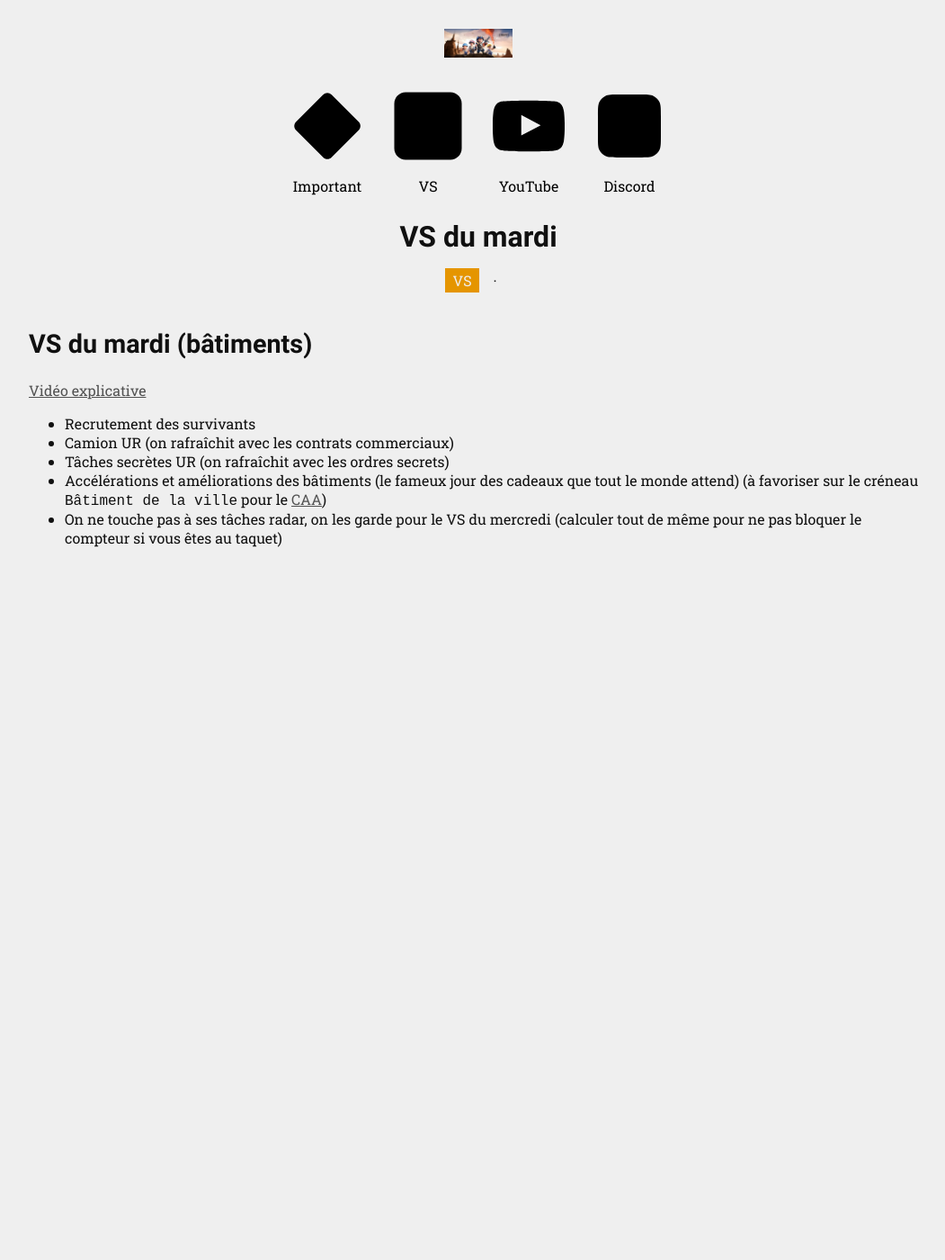
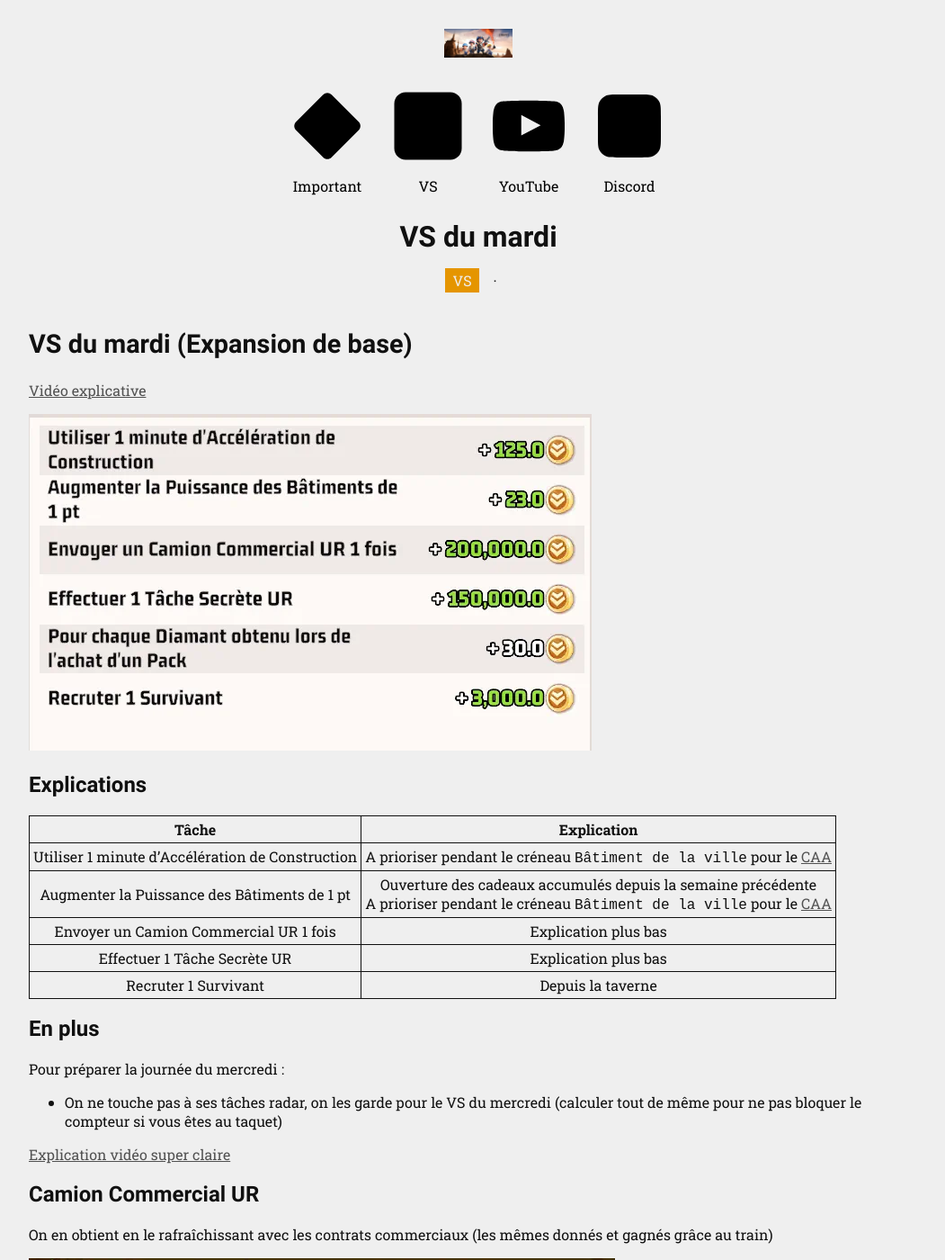
Before and after one commit to inmy-lw/inmy-lw.github.io, a Jekyll site: the page built from _posts/2025-11-09-vs-du-mardi.md, in a window 1280 px wide and 1400 px high. Shown: the whole window at 90% size, without its empty margins (108-1159 px from the left). Built offline with Jekyll 4.4.1, drawn with Linux system fonts in a browser that asks for light colours; some of the changed text lies outside the part shown.

Commit message:
VS du mardi

```diff
--- a/_posts/2025-11-09-vs-du-mardi.md
+++ b/_posts/2025-11-09-vs-du-mardi.md
@@ -5,12 +5,37 @@ title:  "VS du mardi"
 date:   2025-11-09 22:50:22 +0100
 ---
 
-# VS du mardi (bâtiments)
+# VS du mardi (Expansion de base)
 
 <a href="https://youtu.be/SgsCAmUsv5E?t=511" target="_blank">Vidéo explicative</a>
 
-- Recrutement des survivants
-- Camion UR (on rafraîchit avec les contrats commerciaux)
-- Tâches secrètes UR (on rafraîchit avec les ordres secrets)
-- Accélérations et améliorations des bâtiments (le fameux jour des cadeaux que tout le monde attend) (à favoriser sur le créneau `Bâtiment de la ville` pour le [CAA](2025-11-09-caa.md))
+![VS mardi](/assets/img/screens/vs_mardi.webp)
+
+## Explications
+
+|                      Tâche                       |                                                                       Explication                                                                       |
+|:------------------------------------------------:|:-------------------------------------------------------------------------------------------------------------------------------------------------------:|
+| Utiliser 1 minute d'Accélération de Construction |                                 A prioriser pendant le créneau `Bâtiment de la ville` pour le [CAA](2025-11-09-caa.md)                                  |
+|   Augmenter la Puissance des Bâtiments de 1 pt   | Ouverture des cadeaux accumulés depuis la semaine précédente<br/>A prioriser pendant le créneau `Bâtiment de la ville` pour le [CAA](2025-11-09-caa.md) |
+|      Envoyer un Camion Commercial UR 1 fois      |                                                                  Explication plus bas                                                                   |
+|           Effectuer 1 Tâche Secrète UR           |                                                                  Explication plus bas                                                                   |
+|               Recruter 1 Survivant               |                                                                    Depuis la taverne                                                                    |
+
+## En plus
+
+Pour préparer la journée du mercredi :
 - On ne touche pas à ses tâches radar, on les garde pour le VS du mercredi (calculer tout de même pour ne pas bloquer le compteur si vous êtes au taquet)
+
+[Explication vidéo super claire](https://youtu.be/ugD7PMJw214?t=798)
+
+## Camion Commercial UR
+
+On en obtient en le rafraîchissant avec les contrats commerciaux (les mêmes donnés et gagnés grâce au train)
+
+![Camion UR](/assets/img/screens/camion_ur.webp)
+
+## Tâche secrète UR
+
+On en obtient en rafraîchissant avec les ordres secrets.
+
+[Tâches UR](/assets/img/screens/tache_ur.webp)
```
Also changed, not shown: assets/img/screens/camion_ur.webp (added), assets/img/screens/tache_ur.webp (added), assets/img/screens/vs_mardi.webp (added).
